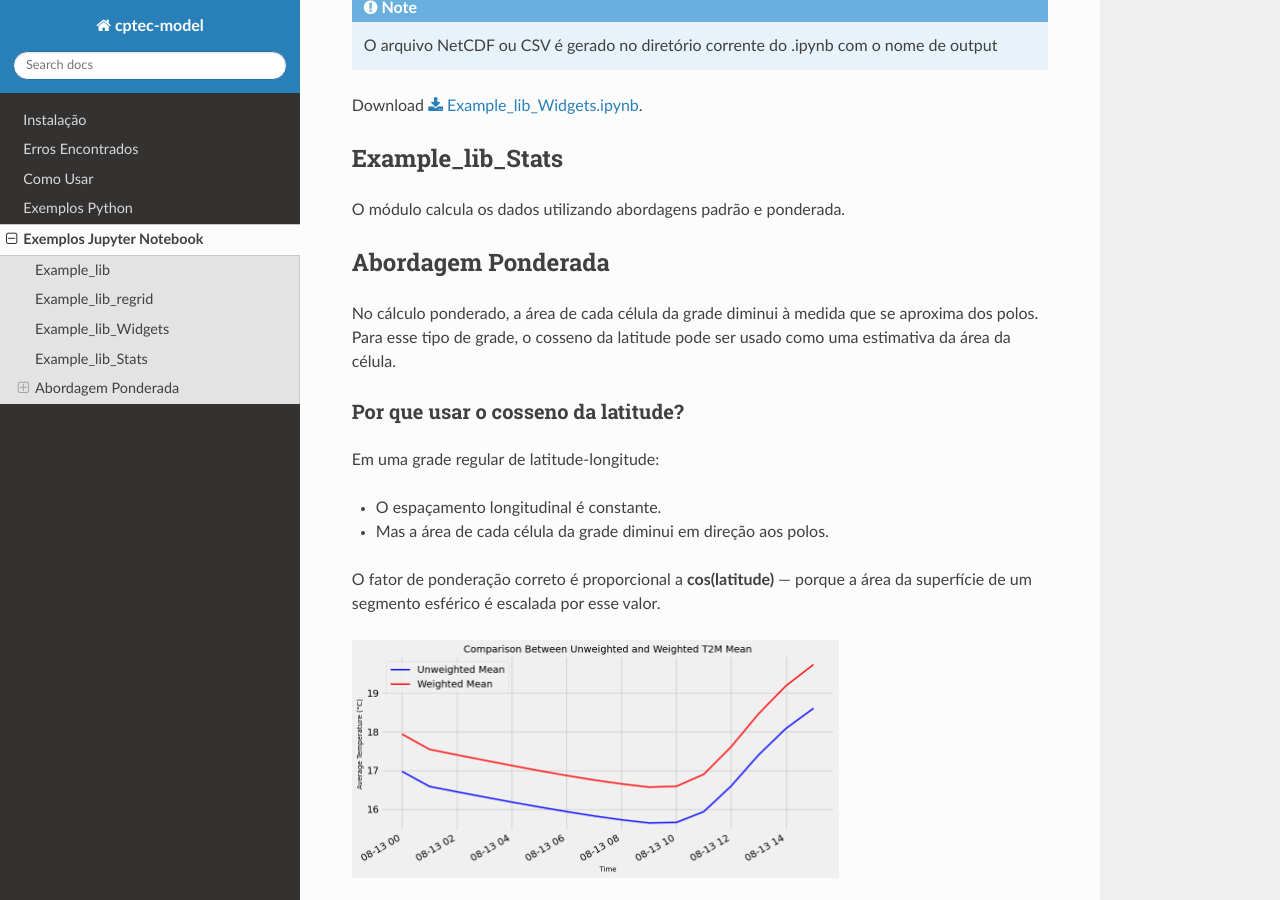
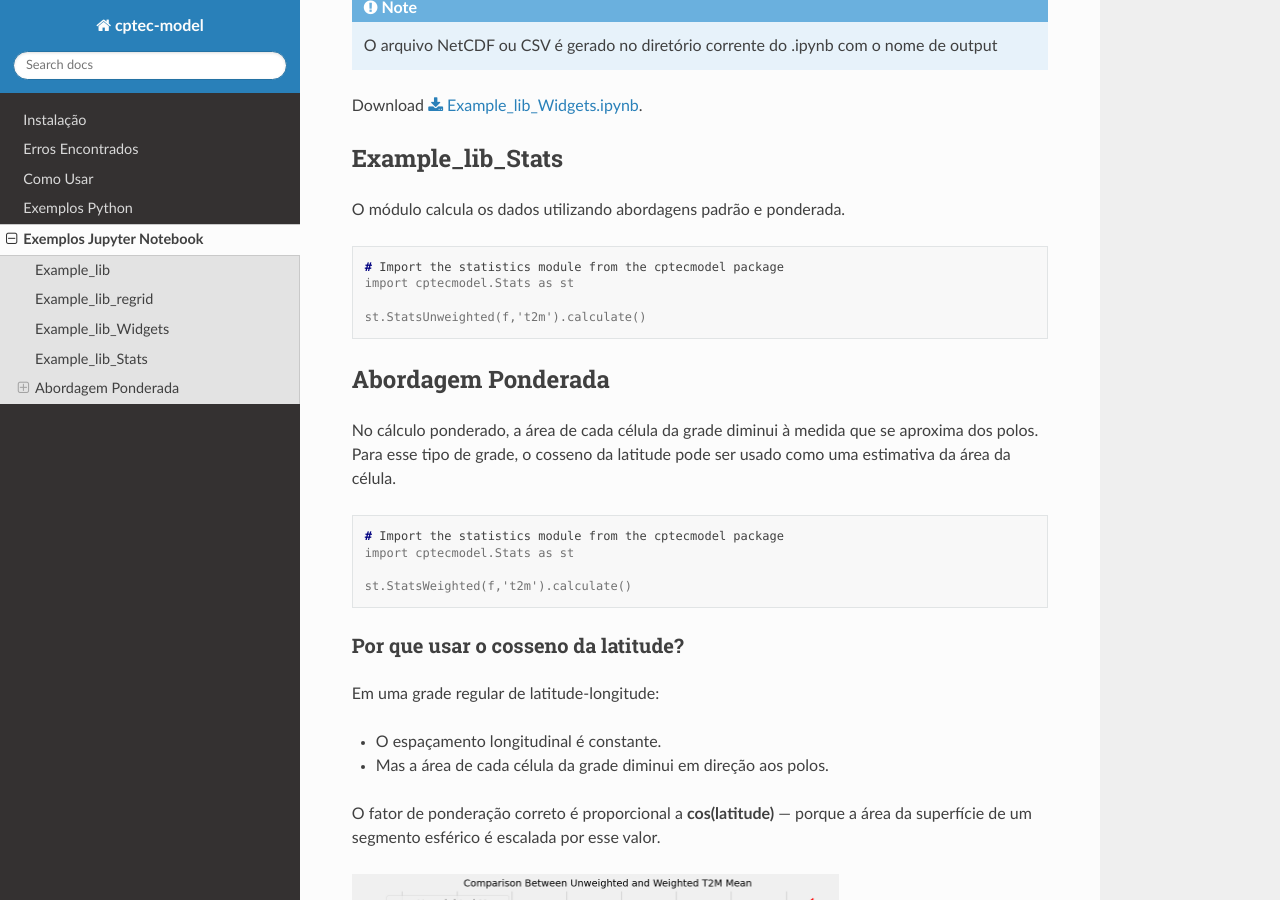
Before and after one commit to framework-CPTEC/tutorial, a Sphinx documentation site: the page built from docs/source/exampleNotebook.rst, in a window 1280 px wide and 900 px high, scrolled down 3314 px. Built offline with Sphinx 7.4.7 and the Read the Docs theme 3.1.0, drawn with Linux system fonts in a browser that asks for light colours.

Commit message:
Update exampleNotebook.rst

```diff
--- a/docs/source/exampleNotebook.rst
+++ b/docs/source/exampleNotebook.rst
@@ -149,10 +149,26 @@ Example_lib_Stats
 
 O módulo calcula os dados utilizando abordagens padrão e ponderada.
 
+.. code-block:: console
+
+  # Import the statistics module from the cptecmodel package
+  import cptecmodel.Stats as st
+
+  st.StatsUnweighted(f,'t2m').calculate()
+
+
 Abordagem Ponderada
 -------------------
 
 No cálculo ponderado, a área de cada célula da grade diminui à medida que se aproxima dos polos. Para esse tipo de grade, o cosseno da latitude pode ser usado como uma estimativa da área da célula.
+
+.. code-block:: console
+
+  # Import the statistics module from the cptecmodel package
+  import cptecmodel.Stats as st
+
+  st.StatsWeighted(f,'t2m').calculate()
+
 
 Por que usar o cosseno da latitude?
 ~~~~~~~~~~~~~~~~~~~~~~~~~~~~~~~~~~~
```
